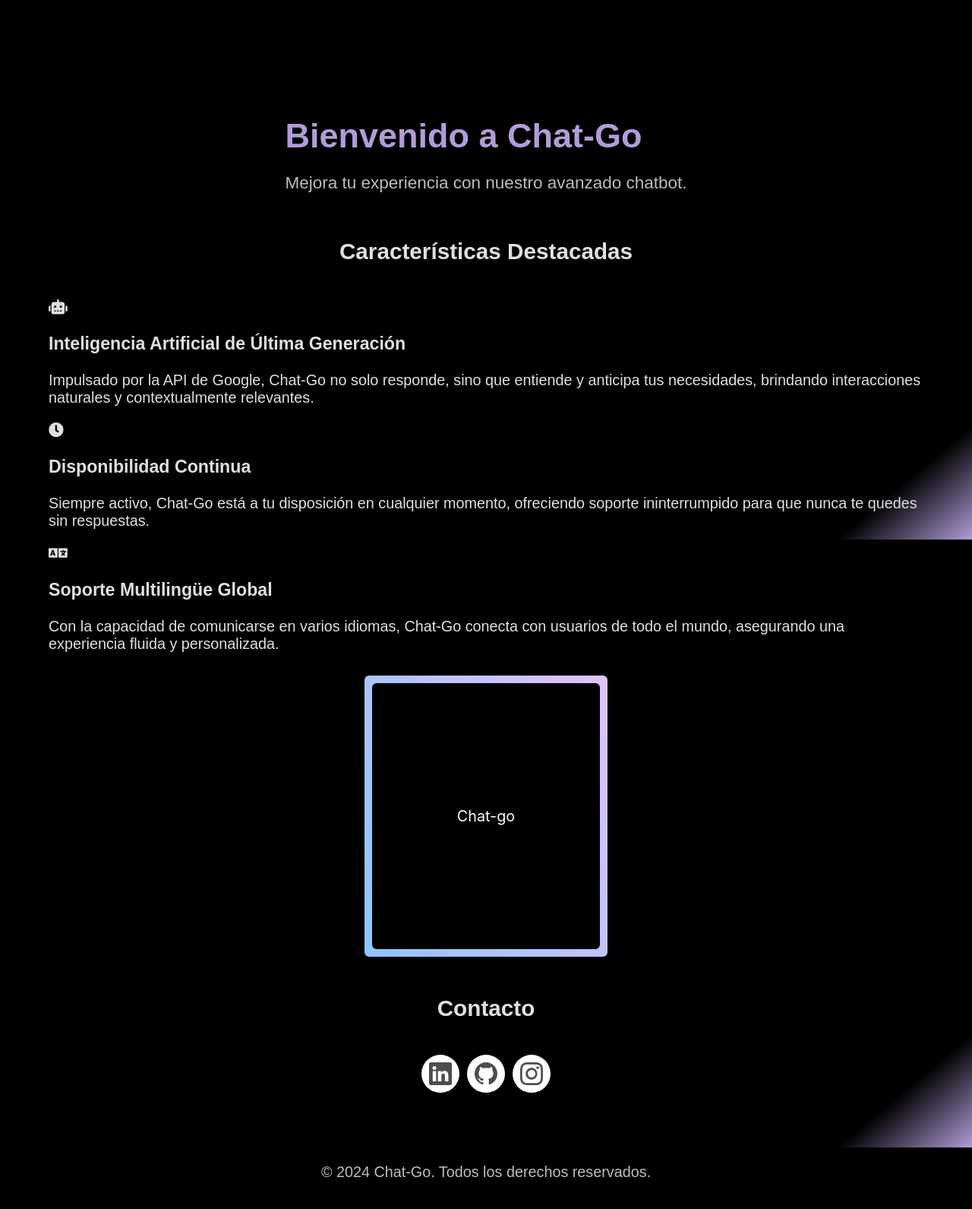
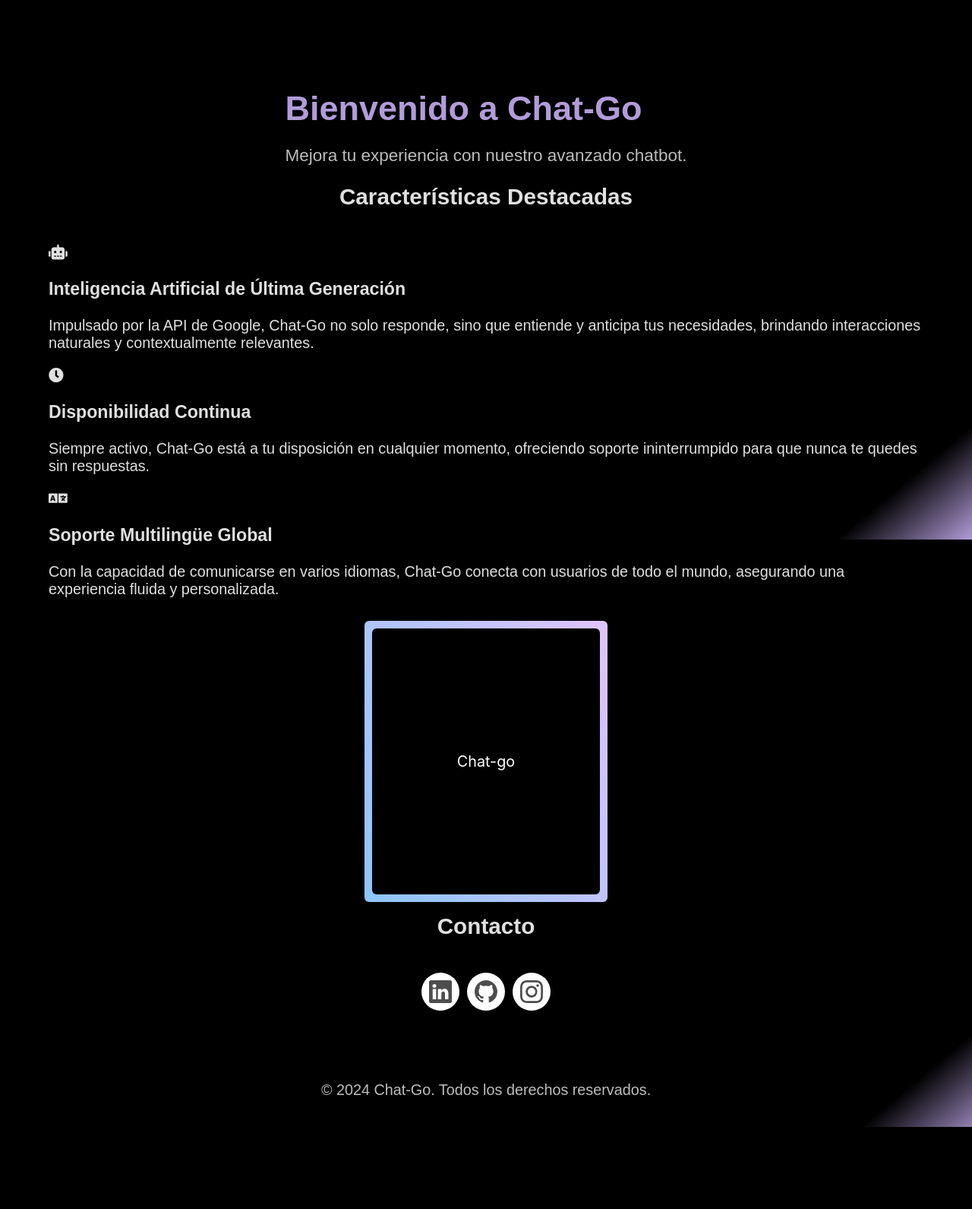
Before and after one commit to dart94/googlechat, a Flask app: page / in a window 1280 px wide. Shown: the part 90-1681 px from the top of the page at 76% size. After the commit the page ends 1573 px from the top, so only its background shows below. Run offline with Flask 3, Linux system fonts and the light colour scheme; some web fonts are replaced.

Commit message:
reparación de css

```diff
--- a/static/styles.css
+++ b/static/styles.css
@@ -104,7 +104,6 @@
     flex-direction: column;
     align-items: center;
     gap: 1.1rem;
-    margin-top: 2rem;
 }
 
 .features-section, .chat-section {
```
